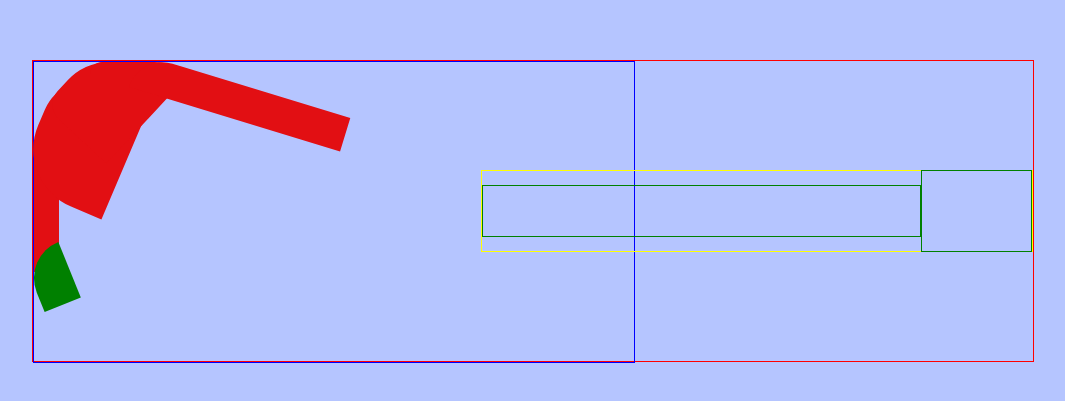
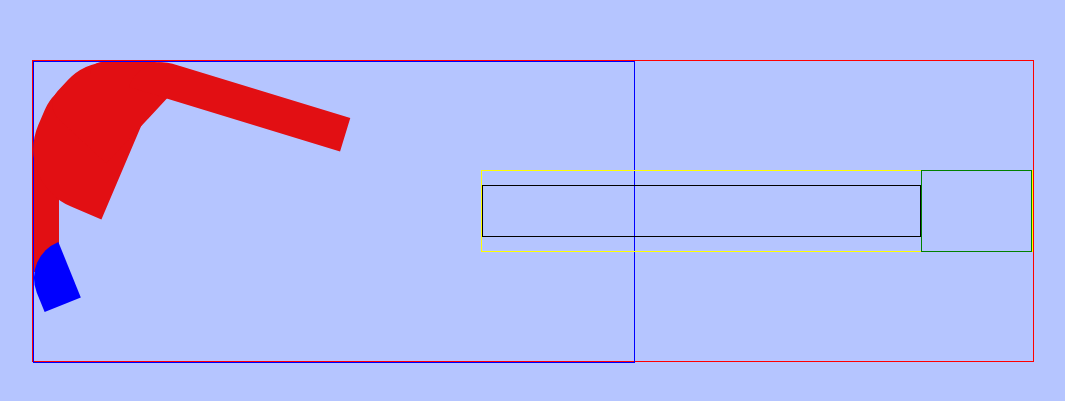
Before and after one commit to johnhalsey/guitar, a plain HTML site: page index.html in a window 1280 px wide. Shown: the part 189-590 px from the top of the page, without its empty margins (107-1172 px from the left). Drawn offline with Linux system fonts and the light colour scheme.

Commit message:
Update styles.css

```diff
--- a/styles.css
+++ b/styles.css
@@ -91,7 +91,7 @@ body{
     left: -2px;
     width: 39px;
     height: 60px;
-    background: green;
+    background: blue;
     top: 185px;
     border-top-right-radius: 0px;
     border-top-left-radius: 0px;
@@ -111,7 +111,7 @@ body{
 .background .guitar .head-neck .neck{
     width: 440px;
     height: 50px;
-    border: 1px solid green;
+    border: 1px solid black;
 }
 .background .guitar .head-neck .head{
     height: 80px;
```
